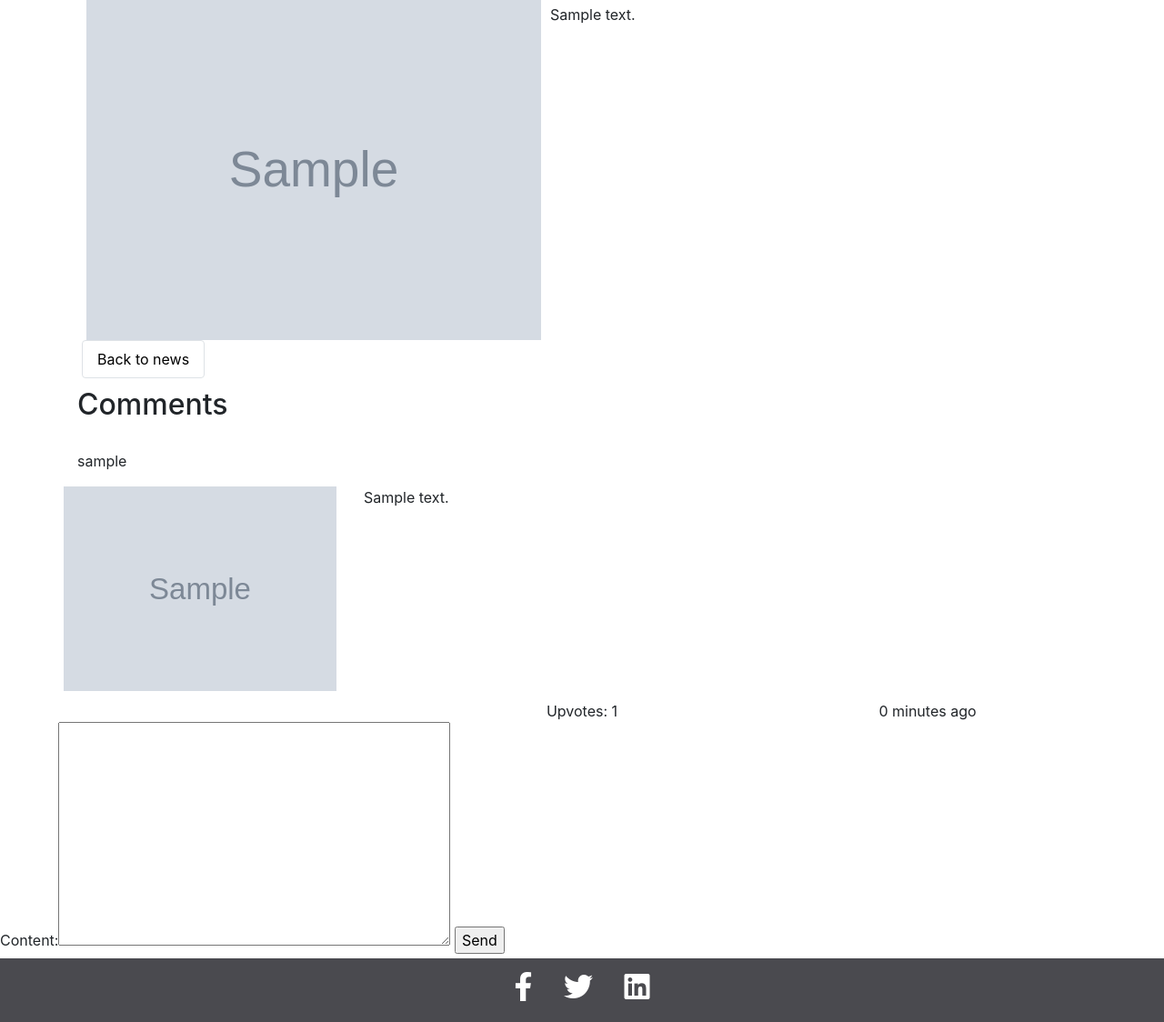
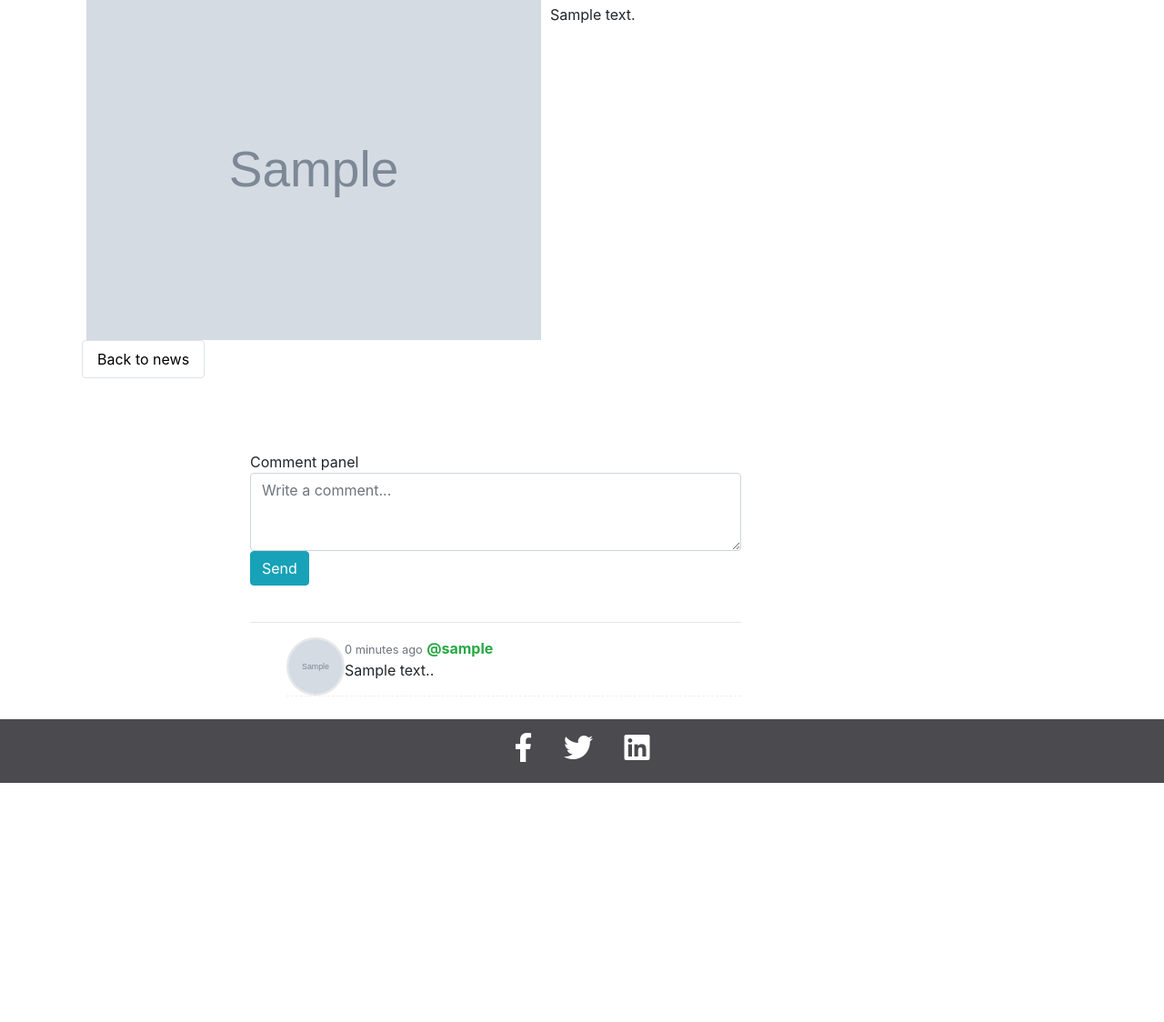
Before and after one commit to krivanpeter/the-issue-tracker, a Django app: page /news/1/ in a window 1280 px wide. Shown: the part 192-1316 px from the top of the page at 91% size. After the commit the page ends 1053 px from the top, so only its background shows below. Run offline with Django 3.2, Linux system fonts and the light colour scheme; tables that the repository leaves empty hold one stand-in row (values such as "Sample post"); grey boxes marked "Sample" are stand-in pictures; some libraries are stand-ins or nearby versions.

Commit message:
comments now loaded from base template

```diff
--- a/comments/forms.py
+++ b/comments/forms.py
@@ -5,4 +5,4 @@ class CommentForm(forms.Form):
     content_type = forms.CharField(widget=forms.HiddenInput)
     object_id = forms.IntegerField(widget=forms.HiddenInput)
     parent_id = forms.IntegerField(widget=forms.HiddenInput, required=False)
-    content = forms.CharField(widget=forms.Textarea)
+    content = forms.CharField(widget=forms.Textarea(attrs={'class': 'form-control', 'placeholder': 'Write a comment...', 'rows': '3'}), label='')
--- a/news/models.py
+++ b/news/models.py
@@ -20,7 +20,7 @@ class New(models.Model):
     @property
     def comments(self):
         instance = self
-        qs = Comment.objects.filter_by_instance(instance)
+        qs = Comment.objects.filter_by_instance(instance).order_by('-published_date')
         return qs
 
     @property
--- a/news/templates/newdetail.html
+++ b/news/templates/newdetail.html
@@ -41,36 +41,4 @@
         <button type="button" class="btn btn-back">Back to news</button>
     </div>
 </div>
-<!-------------COMMENTS------------->
-<div class="container">
-    <div class="row">
-        <div class="col-12">
-            <h2 class="title">Comments</h2>
-        </div>
-    </div>
-</div>
-{% for comment in comments %}
-<div class="container">
-    <div class="row">
-        <p class="col-12">{{ comment.user.user }}</p>
-        <img class="news-image" src="{{ MEDIA_URL }}{{ comment.user.avatar }}"></a>
-        <div class="col-8">
-            <p class="col-12">{{ comment.content }}</p>
-        </div>
-    </div>
-    <div class="row news-footer">
-        <div class="offset-sm-4 col-4 ">
-            <span>Upvotes: {{ comment.upvotes}}</span>
-        </div>
-        <div class="col-4">
-            {{ comment.published_date|timesince}} ago
-        </div>
-    </div>
-</div>
-{% endfor %}
-<form method="POST">
-    {% csrf_token%}
-    {{ comment_form }}
-    <input type="submit" value="Send">
-</form>
 {% endblock %}
--- a/news/views.py
+++ b/news/views.py
@@ -16,7 +16,6 @@ def all_news(request):
     news_list = New.objects.all().order_by('-published_date')
     page = request.GET.get('page', 1)
     paginator = Paginator(news_list, 5)
-
     try:
         news = paginator.page(page)
     except PageNotAnInteger:
--- a/static/css/loggedin.css
+++ b/static/css/loggedin.css
@@ -170,6 +170,27 @@ margin: 15px;
     background-color: #e9ecef;
     border-color: #dee2e6;
 }
+
+/*-------------COMMENTS------------*/
+.img-circle {
+    border-radius: 50%;
+}
+.comment-wrapper .panel-body {
+    max-height:650px;
+    overflow:auto;
+}
+
+.comment-wrapper .media-list .media img {
+    width:64px;
+    height:64px;
+    border:2px solid #e5e7e8;
+}
+
+.comment-wrapper .media-list .media {
+    border-bottom:1px dashed #efefef;
+    margin-bottom:25px;
+}
+
 /*--------------------------------------*/
 #id_password {
     display: none;
--- a/templates/base_logged_in.html
+++ b/templates/base_logged_in.html
@@ -1,4 +1,5 @@
 {% load staticfiles %}
+{% load bootstrap_tags %}
 <!DOCTYPE html>
 <html lang="en">
 
@@ -37,7 +38,8 @@
                         <a class="nav-link" href="#"><i class="fas fa-laptop-code"></i>Features</a>
                     </li>
                     <li class="nav-item">
-                        <a class="nav-link" href="{% url 'view_profile' %}"><i class="fas fa-address-card"></i>Profile</a>
+                        <a class="nav-link" href="{% url 'view_profile' %}"><i
+                                class="fas fa-address-card"></i>Profile</a>
                     </li>
                     <li class="nav-item">
                         <a class="nav-link" href="{% url 'logout' %}"><i class="fas fa-sign-out-alt"></i>Log Out</a>
@@ -50,6 +52,51 @@
         {% block content %}
         {% endblock %}
     </div>
+    {% if comments %}
+    <!-------------COMMENTS------------->
+    <div class="content container">
+        <div class="row">
+            <div class="col-md-6 offset-md-2">
+                <div class="comment-wrapper">
+                    <div class="panel panel-info">
+                        <div class="panel-heading">
+                            Comment panel
+                        </div>
+                        <div class="panel-body">
+                            <form method="POST">
+                                {% csrf_token%}
+                                {{ comment_form | as_bootstrap }}
+                                <input type="submit" class="btn btn-info pull-right" value="Send">
+                            </form>
+                            <br>
+                            <div class="clearfix"></div>
+                            <hr>
+                            <ul class="media-list">
+                                {% for comment in comments %}
+                                <li class="media">
+                                    <a href="#" class="pull-left">
+                                        <img src="{{ MEDIA_URL }}{{ comment.user.avatar }}" alt="" class="img-circle">
+                                    </a>
+                                    <div class="media-body">
+                                <span class="text-muted pull-right">
+                                    <small class="text-muted">{{ comment.published_date|timesince}} ago</small>
+                                </span>
+                                        <strong class="text-success">@{{ comment.user.user }}</strong>
+                                        <p>
+                                            {{ comment.content }}</a>.
+                                        </p>
+                                    </div>
+                                </li>
+                                {% endfor %}
+                            </ul>
+                        </div>
+                    </div>
+                </div>
+            </div>
+        </div>
+    </div>
+    <!-------------------------->
+    {% endif %}
     <footer class="community-pages-footer">
         <div class="d-flex justify-content-center">
             <div>
```
Also changed, not shown: bugs/templates/bugdetail.html (+0 -32 lines).
